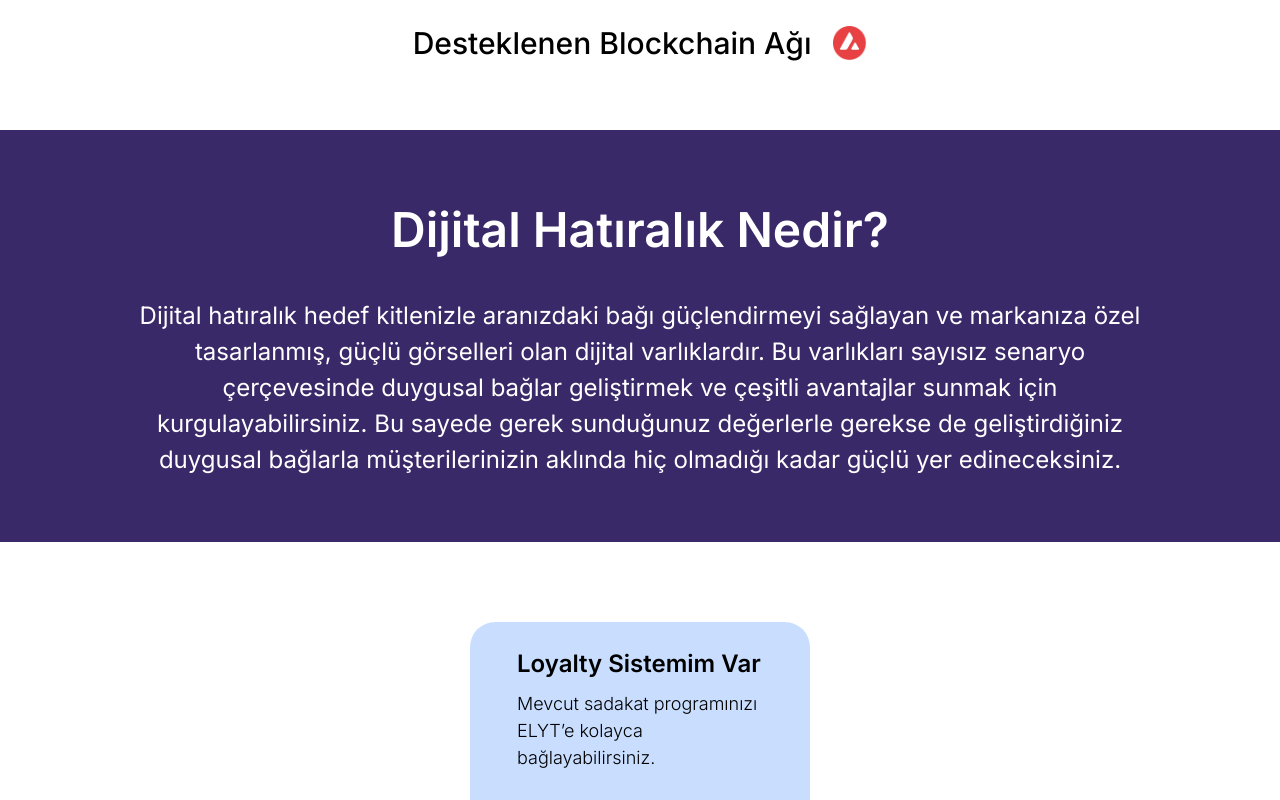
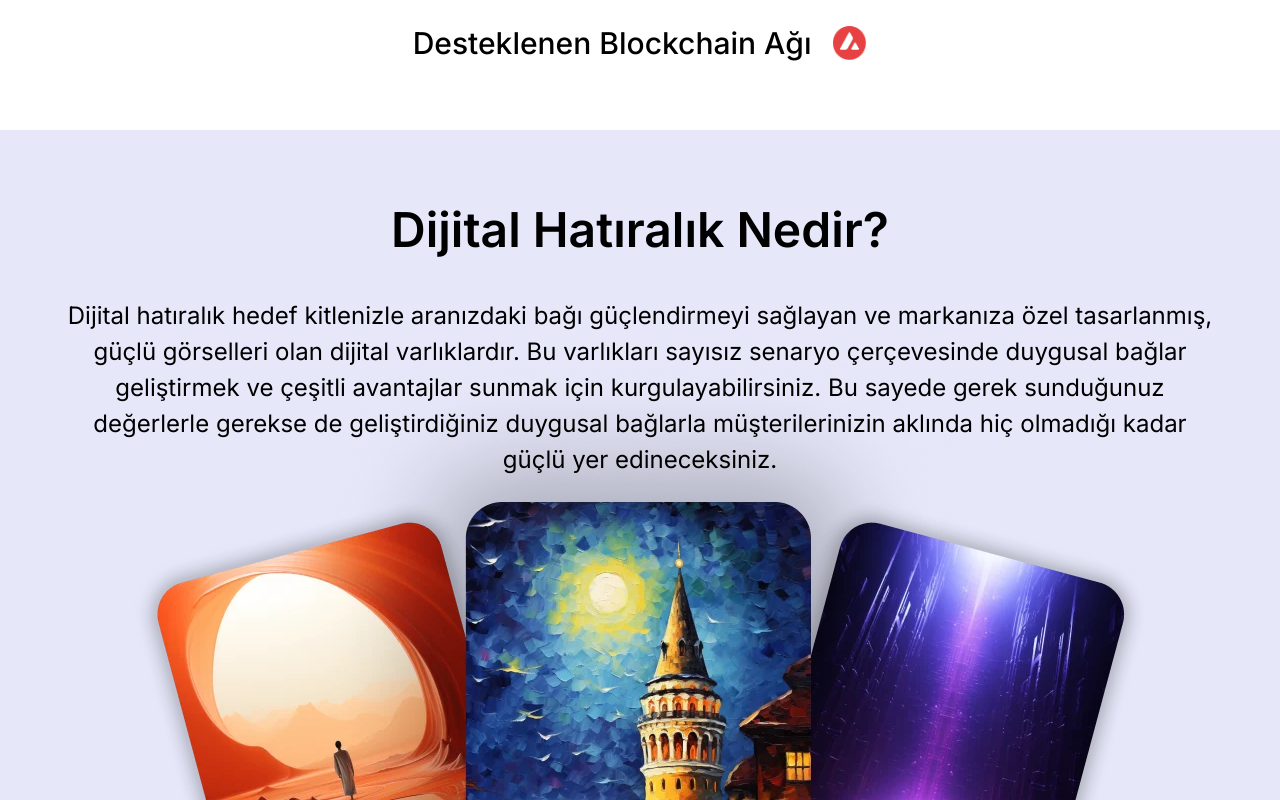
Before and after one commit to OzcanI/elyt-b2b-landing, a Next.js app: page / in a window 1280 px wide. Shown: the part 1080-1880 px from the top of the page. Built offline with nearby package versions, Linux system fonts and the light colour scheme.

Commit message:
Update memory_token and subscribe sections

```diff
--- a/app/_sections/memory_token.tsx
+++ b/app/_sections/memory_token.tsx
@@ -1,15 +1,15 @@
 export const MemoryToken = () => {
-    return <div className="w-full py-[5%] px-[5%] md:px-[10%] relative overflow-hidden bg-bgPurple md5:bg-bgGray">
-        <div className="w-full grid grid-cols-2 md5:grid-cols-3  max-w-container mx-auto">
+    return <div className="w-full py-[5%] px-[5%] md5:px-[10%] relative overflow-hidden bg-[#E6E8FA] md5:bg-bgGray">
+        <div className="w-full md5:grid md:grid-cols-2 md5:grid-cols-3  max-w-container mx-auto">
             <div className="col-span-2 md5:pr-12 flex items-center">
                 <div>
-                    <div className="text-[48px] font-[600] text-white md5:text-[#3F3B3B] w-full h-fit text-center md5:text-left">Dijital Hatıralık Nedir?</div>
-                    <div className="text-[24px] font-[400] text-white md5:text-[#3F3B3B] w-full h-fit mt-8 text-center md5:text-left">
+                    <div className="text-[48px] font-[600] md5:text-[#3F3B3B] w-full h-fit text-center md5:text-left">Dijital Hatıralık Nedir?</div>
+                    <div className="text-[24px] font-[400] md5:text-[#3F3B3B] w-full h-fit mt-8 text-center md5:text-left">
                         Dijital hatıralık hedef kitlenizle aranızdaki bağı güçlendirmeyi sağlayan ve markanıza özel tasarlanmış, güçlü görselleri olan dijital varlıklardır. Bu varlıkları sayısız senaryo çerçevesinde duygusal bağlar geliştirmek ve çeşitli avantajlar sunmak için kurgulayabilirsiniz. Bu sayede gerek sunduğunuz değerlerle gerekse de geliştirdiğiniz duygusal bağlarla müşterilerinizin aklında hiç olmadığı kadar güçlü yer edineceksiniz.
                     </div>
                 </div>
             </div>
-            <div className="hidden md5:block">
+            <div className="mx-auto w-fit my-[-10%] md5:my-0">
                 <img alt="memory_token" src={'memory_token.webp'} className="w-full"/>
             </div>
         </div>
--- a/app/_sections/subscribe.tsx
+++ b/app/_sections/subscribe.tsx
@@ -30,9 +30,9 @@ export const Subscribe = () => {
                                 setTimeout(() => {
                                     setSubmitted(true);
                                 }, 500);
-                            }} method="POST" action="https://db193fbe.sibforms.com/serve/MUIFAIjoOHvvcm35cfOvxw_j4_RfBidorEahahYorZvoqbH9ck9VnOG3CL3880emW0Jh3j0kbfO_nPsnLN-sovCtLHZBGOIp0VBIKe5_JVzeGQozTiwdKbU2-SsLPSQZMdLVTvJgyAjjXjdLI6DvdP6XArvtZNVjd6rpg4gDPMjpyf9tYB2Ji5qvTdo43WkZcg0Z9WxcalYeRfmH" data-type="subscription">
-                            <input type="email" name="EMAIL" id="EMAIL" required={true} className="w-[250px] md:w-[300px] h-[55px] border-none rounded-[5px] px-5" placeholder="E-mail adresiniz"/>
-                            <input type="submit" name="subscribe" id="mc-embedded-subscribe" value="Abone Ol" className="h-[55px] px-5 md:px-10 bg-[#A76ACF] text-[20px] font-[600] text-white"/>
+                            }} className="flex" method="POST" action="https://db193fbe.sibforms.com/serve/MUIFAIjoOHvvcm35cfOvxw_j4_RfBidorEahahYorZvoqbH9ck9VnOG3CL3880emW0Jh3j0kbfO_nPsnLN-sovCtLHZBGOIp0VBIKe5_JVzeGQozTiwdKbU2-SsLPSQZMdLVTvJgyAjjXjdLI6DvdP6XArvtZNVjd6rpg4gDPMjpyf9tYB2Ji5qvTdo43WkZcg0Z9WxcalYeRfmH" data-type="subscription">
+                            <input type="email" name="EMAIL" id="EMAIL" required={true} className="w-[250px] md:w-[300px] max-w-[50vw] h-[55px] border-none rounded-[5px] px-5" placeholder="E-mail adresiniz"/>
+                            <input type="submit" name="subscribe" id="mc-embedded-subscribe" value="Abone Ol" className="h-[55px] max-w-[50vw] px-5 md:px-10 bg-[#A76ACF] text-[20px] font-[600] text-white"/>
                         </form>
                     </div>
                     <div className="text-[20px] text-[#828282] font-[300] text-center mt-5">Lütfen <span className="font-[600]">kurumsal</span> mail adresinizi girin!</div>
--- a/app/_sections/things_with_elyt.tsx
+++ b/app/_sections/things_with_elyt.tsx
@@ -67,8 +67,8 @@ const Thing = ({icon, title, description}: {icon: string, title: any, descriptio
 export const ThingsWithElty = () => {
     return <div className="w-full py-[5%] px-[5%] md:px-[10%] relative overflow-hidden z-10">
         <div className="max-w-container mx-auto">
-            <div className="text-[68px] font-[300] text-center md:text-left"><span className="font-[600]">ELYT</span> ile yapabilecekleriniz</div>
-            <div className="grid grid-cols-1 lg:grid-cols-2 md5:grid-cols-3 gap-x-[40px] gap-y-[67px] mt-[67px]">
+            <div className="text-[35px] md:text-[68px] font-[300] text-left"><span className="font-[600]">ELYT</span> ile yapabilecekleriniz</div>
+            <div className="grid grid-cols-1 lg:grid-cols-2 md5:grid-cols-3 gap-x-[40px] gap-y-[67px] mt-[30px] md:mt-[67px]">
                 <Thing
                     icon="artwork"
                     title={<>Hedef Kitlenize Yönelik  <span className="font-[600]">Sanatsal Tasarım</span></>}
```
